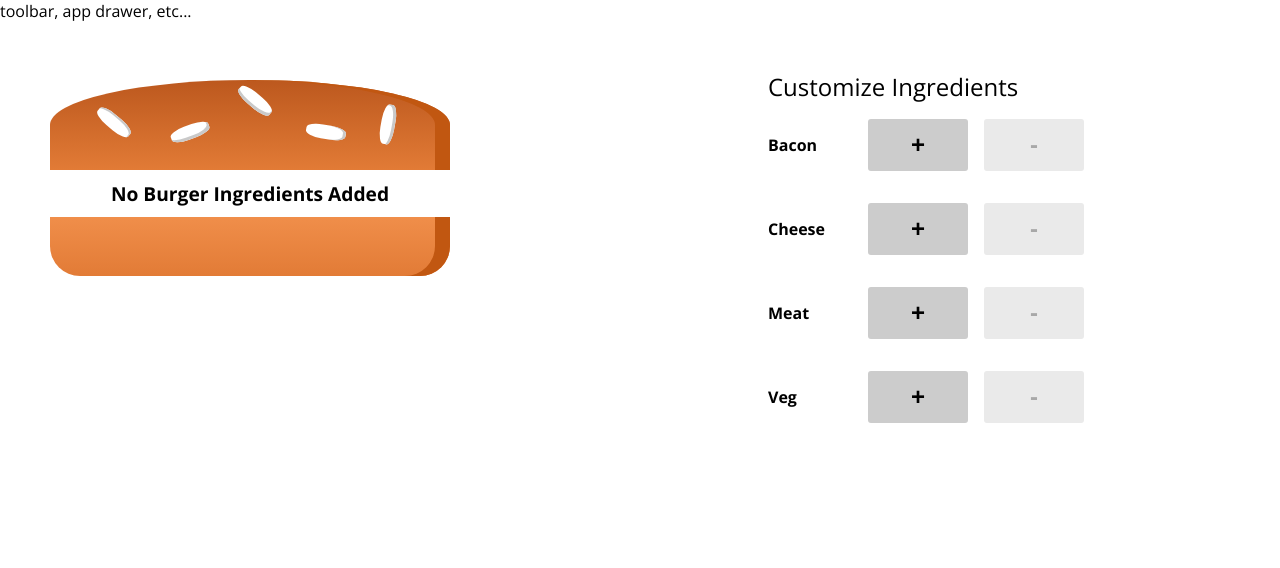
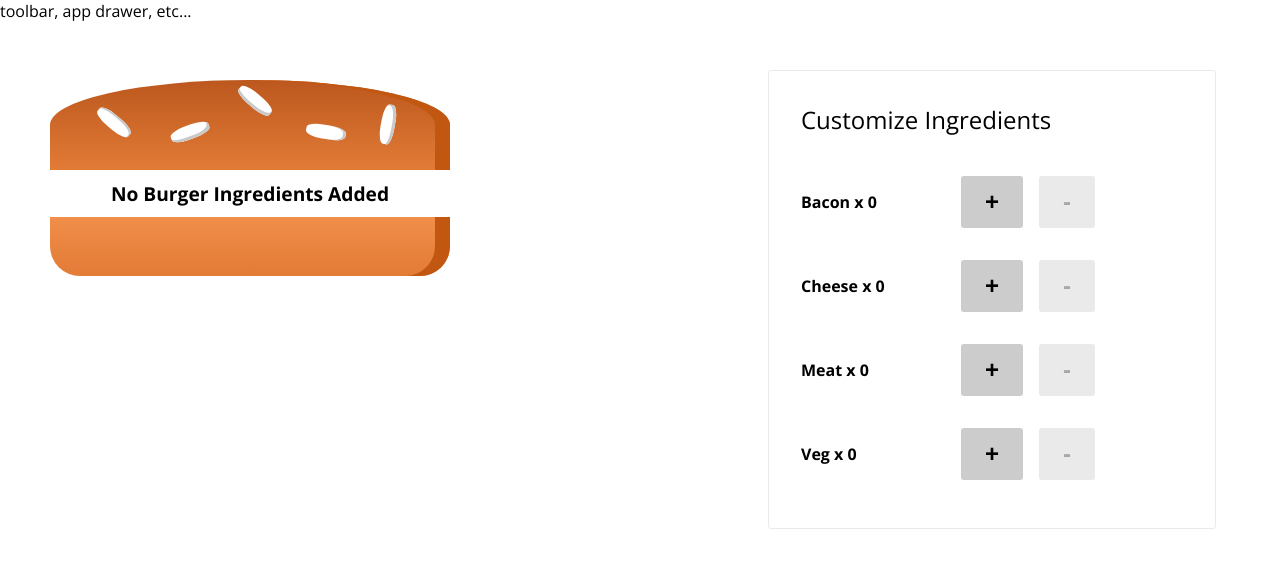
Before and after one commit to yuens1002/build-a-burger, a React app: page / in a window 1280 px wide. Shown: the top 568 px of the page. Built offline with nearby package versions, Linux system fonts and the light colour scheme.

Commit message:
make (-) (+) ingredient buttons reactive

```diff
--- a/src/components/Controls/Control/Control.css
+++ b/src/components/Controls/Control/Control.css
@@ -7,8 +7,8 @@
   padding: 1rem 0;
 }
 
-.container :first-child {
-  width: 100px;
+.container > :first-child {
+  width: 10rem;
   font-weight: bold;
 }
 
--- a/src/components/Controls/Control/Control.js
+++ b/src/components/Controls/Control/Control.js
@@ -5,10 +5,11 @@ let isDisabled = (label, ingredients) => Boolean(!ingredients[label.toLowerCase(
 
 const control = (props) => (
   <div className={classes.container}>
-    <div>{props.label}</div>
-    <div><button className={classes.button}>+</button></div>
+    <div>{`${props.label} x ${props.ingredients[props.label.toLowerCase()]}`}</div>
+    <div><button className={classes.button} onClick={() => props.updateIngredient(props.label.toLowerCase(), 1)}>+</button></div>
     <div>
       <button
+        onClick={() => props.updateIngredient(props.label.toLowerCase(), 0)}
         className={classes.button}
         disabled={isDisabled(props.label, props.ingredients)}>
         -
--- a/src/components/Controls/Controls.css
+++ b/src/components/Controls/Controls.css
@@ -1,3 +1,10 @@
+.container {
+  margin-right: 4rem;
+  border: 1px solid #eaeaea;
+  border-radius: 3px;
+  padding: 2rem;
+}
 .heading {
   font-size: 1.5rem;
+  padding-bottom: 1.5rem;
 }
--- a/src/components/Controls/Controls.js
+++ b/src/components/Controls/Controls.js
@@ -3,11 +3,11 @@ import Control from './Control/Control'
 import classes from './Controls.css'
 
 const controls = (props) => (
-  <div>
+  <div className={classes.container}>
     <div className={classes.heading}>Customize Ingredients</div>
     {
       props.controls.map(control => {
-        return <Control label={control} key={control} ingredients={props.ingredients} />
+        return <Control updateIngredient={props.updateIngredient} label={control} key={control} ingredients={props.ingredients} />
       })
     }
   </div>
--- a/src/containers/BurgerBuilder/BurgerBuilder.js
+++ b/src/containers/BurgerBuilder/BurgerBuilder.js
@@ -4,6 +4,16 @@ import Burger from '../../components/Burger/Burger'
 import Controls from '../../components/Controls/Controls'
 
 class BurgerBuilder extends Component {
+
+  updateIngredientHandler = (igName, changeType) => {
+    this.setState(state => {
+      const _ig = {...state.ingredients}
+
+      changeType ? ++_ig[igName] : --_ig[igName]
+      console.log(state.ingredients)
+      return state.ingredients = _ig
+    })
+  }
 
   state = {
     ingredients: {
@@ -21,7 +31,7 @@ class BurgerBuilder extends Component {
     return (
       <div className={classes.content}>
         <div className={classes.burger}><Burger ingredients={this.state.ingredients} /></div>
-        <div className={classes.controls}><Controls controls={this.state.controls} ingredients={this.state.ingredients} /></div>
+        <div className={classes.controls}><Controls updateIngredient={this.updateIngredientHandler} controls={this.state.controls} ingredients={this.state.ingredients} /></div>
       </div>
     )
   }
```
